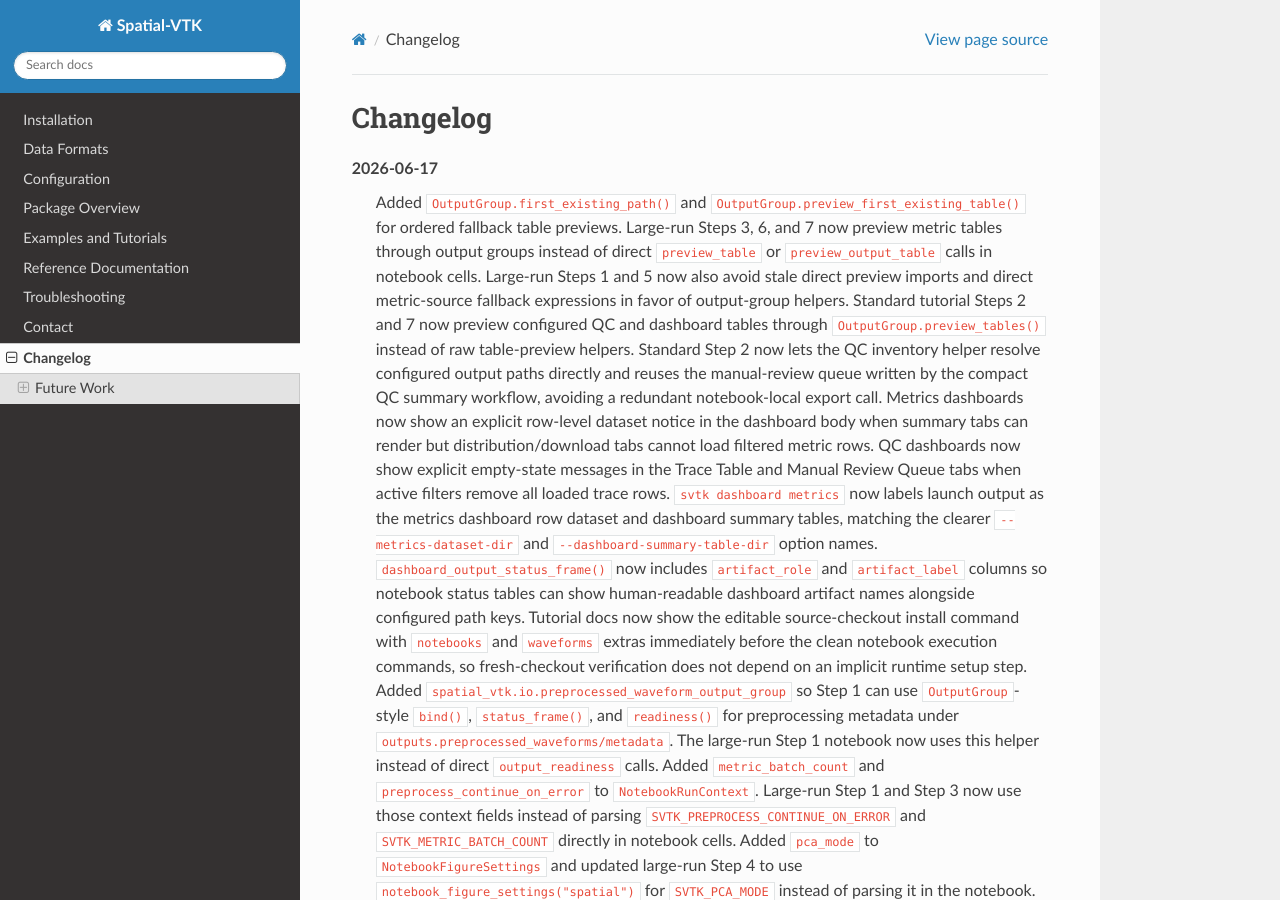
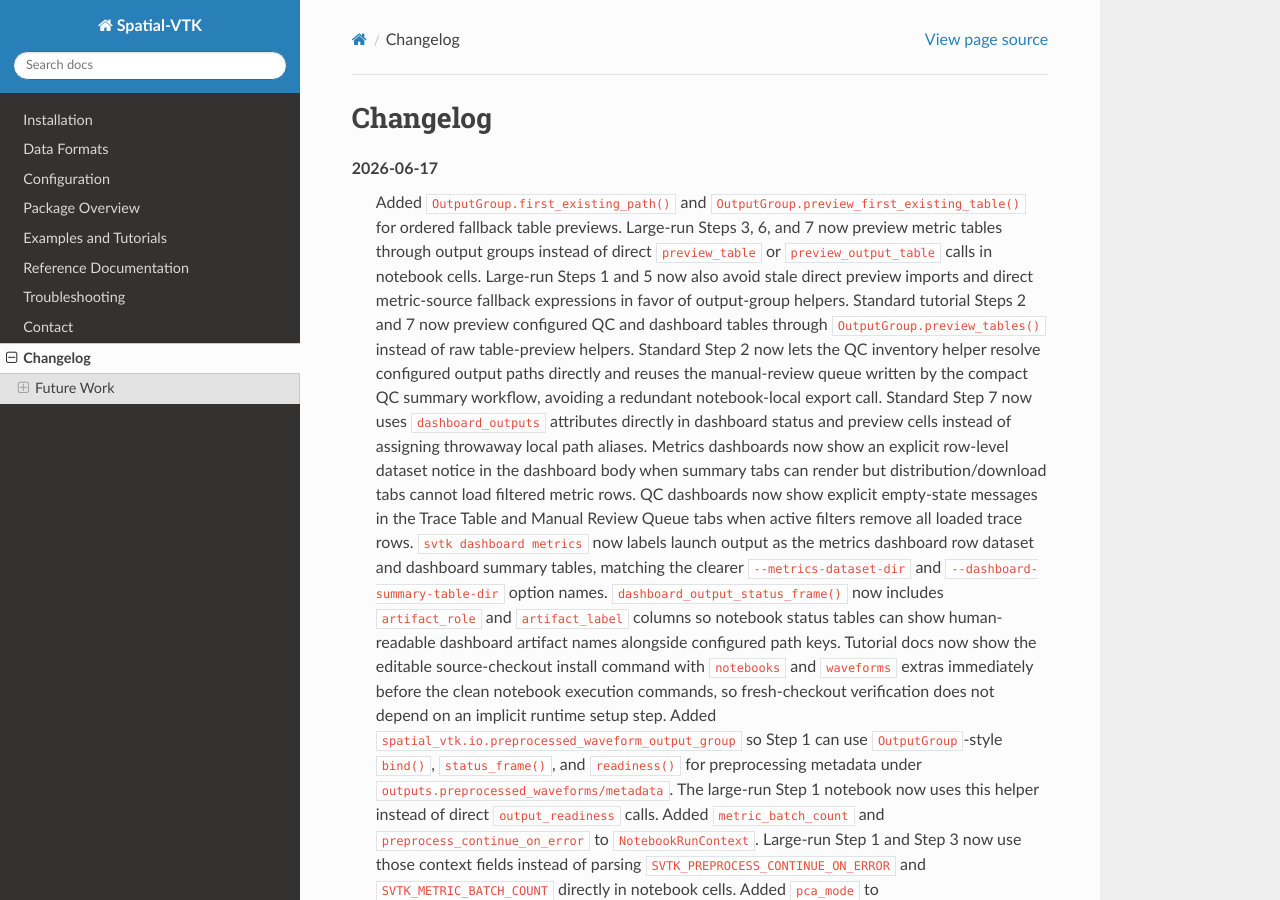
Before and after one commit to bcbirkel/spatial-vtk, a Sphinx documentation site: the page built from docs/changelog.rst, in a window 1280 px wide and 900 px high. Built offline with Sphinx 7.4.7 and the Read the Docs theme 3.1.0, drawn with Linux system fonts in a browser that asks for light colours.

Commit message:
Use dashboard output group attributes in Step 7

```diff
--- a/docs/changelog.rst
+++ b/docs/changelog.rst
@@ -15,6 +15,9 @@ Changelog
    Standard Step 2 now lets the QC inventory helper resolve configured output
    paths directly and reuses the manual-review queue written by the compact QC
    summary workflow, avoiding a redundant notebook-local export call.
+   Standard Step 7 now uses ``dashboard_outputs`` attributes directly in
+   dashboard status and preview cells instead of assigning throwaway local path
+   aliases.
    Metrics dashboards now show an explicit row-level dataset notice in the
    dashboard body when summary tabs can render but distribution/download tabs
    cannot load filtered metric rows.
```
Also changed, not shown: docs/examples/step_07_dashboards.ipynb, 1 other file.
